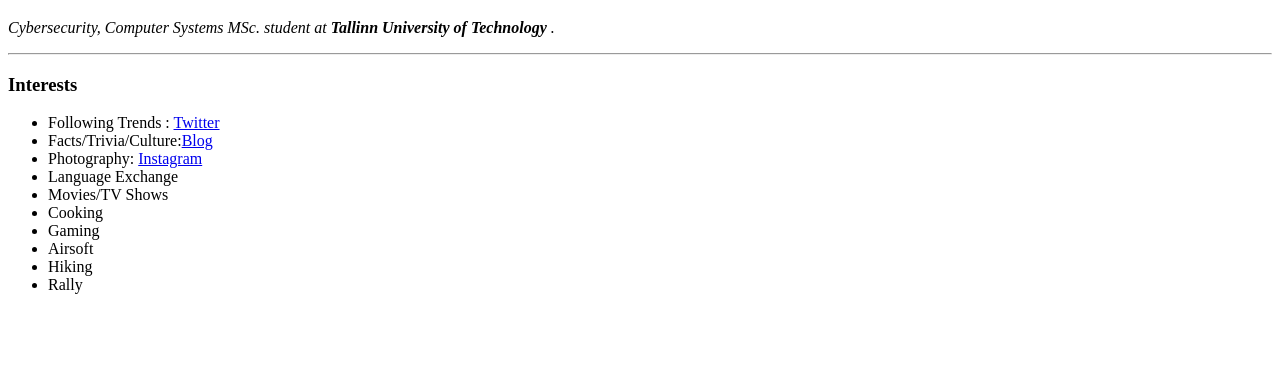
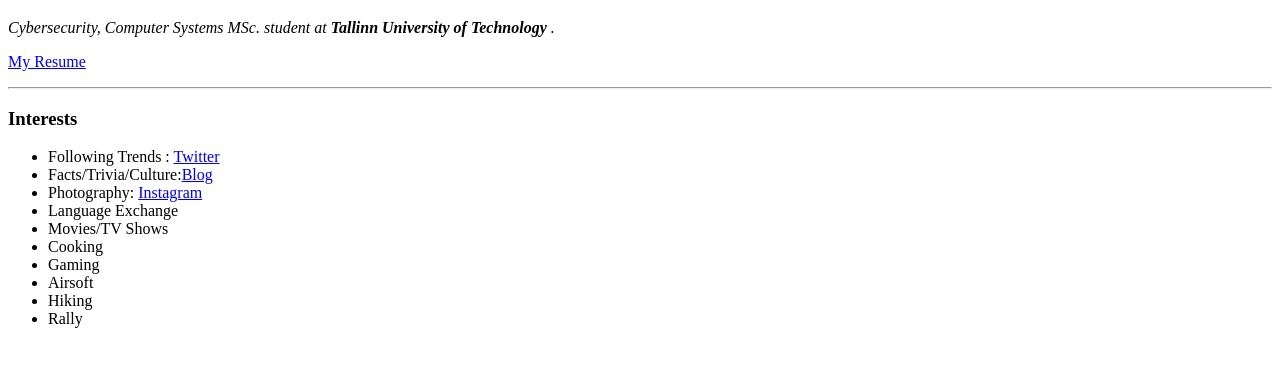
Before and after one commit to alxso/io, a plain HTML site: page index.html in a window 1280 px wide. Shown: the part 373-740 px from the top of the page. Drawn offline with Linux system fonts and the light colour scheme.

Commit message:
Update index.html

```diff
--- a/index.html
+++ b/index.html
@@ -10,6 +10,7 @@
     <img src="https://media-exp1.licdn.com/dms/image/C4D03AQHjflt9saU75g/profile-displayphoto-shrink_200_200/0?e=1606348800&v=beta&t=7YyTvBrwPDLVP5pz0BGtFb0gg9bM7bKPzAKrDfvJdHk">
     <h1>Mert Soysal</h1>
     <p><em> Cybersecurity, Computer Systems MSc. student at <strong> Tallinn University of Technology </strong>.</em></p>
+    <p><a href="alxso.github.io/cv"> My Resume </a></p>
     <hr>
     <h3> Interests </h3>
     <ul>
```
